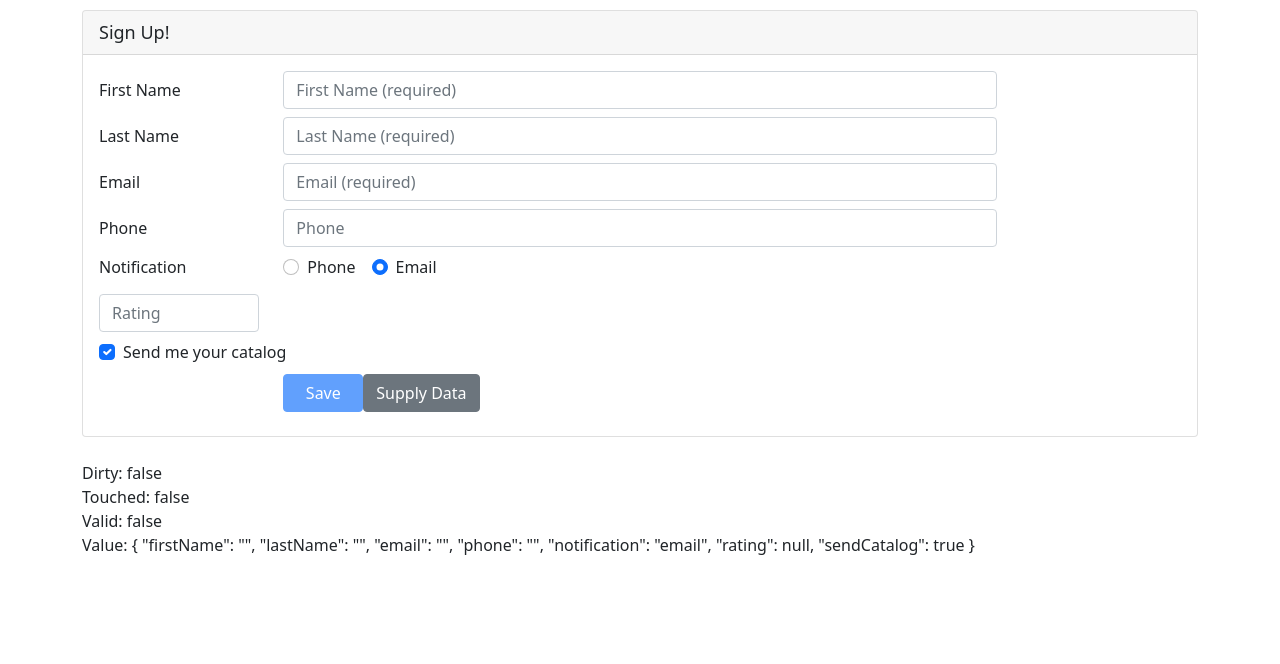
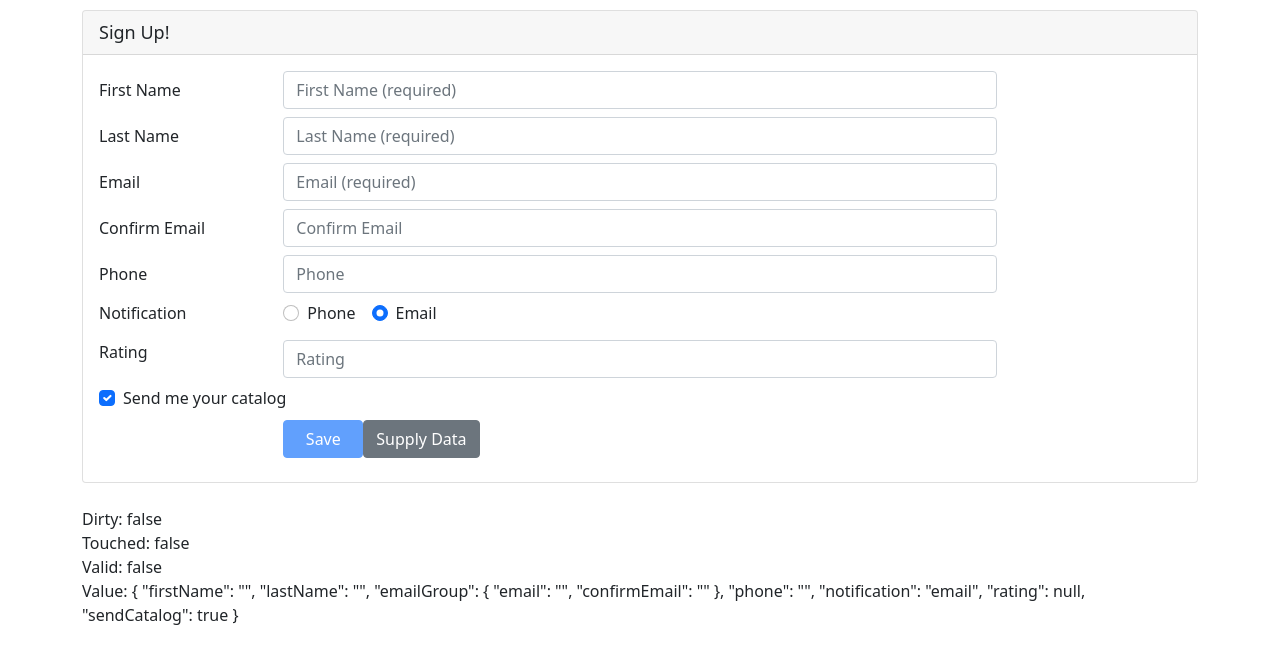
Before and after one commit to AhmedHafez1/Reactive-Forms, an Angular app: page / in a window 1280 px wide. Shown: the top 664 px of the page. Built offline with nearby package versions, Linux system fonts and the light colour scheme.

Commit message:
Validation

```diff
--- a/src/app/customers/customer.component.html
+++ b/src/app/customers/customer.component.html
@@ -61,6 +61,7 @@
         </div>
       </div>
 
+      <div formGroupName="emailGroup">
         <div class="form-group row mb-2">
           <label class="col-md-2 col-form-label" for="emailId">Email</label>
           <div class="col-md-8">
@@ -71,28 +72,66 @@
               formControlName="email"
               [ngClass]="{
                 'is-invalid':
-                (customerForm.get('email')?.touched ||
-                  customerForm.get('email')?.dirty) &&
-                !customerForm.get('email')?.valid
+                  (customerForm.get('emailGroup.email')?.touched ||
+                    customerForm.get('emailGroup.email')?.dirty) &&
+                  (!customerForm.get('emailGroup.email')?.valid ||
+                    !customerForm.get('emailGroup')?.valid)
               }"
             />
             <span class="invalid-feedback">
-            <span *ngIf="customerForm.get('email')?.errors?.required">
+              <span
+                *ngIf="customerForm.get('emailGroup.email')?.errors?.required"
+              >
                 Please enter your email address.
               </span>
-            <span *ngIf="customerForm.get('email')?.errors?.email">
+              <span *ngIf="customerForm.get('emailGroup.email')?.errors?.email">
                 Please enter a valid email address.
               </span>
             </span>
           </div>
         </div>
-
         <div class="form-group row mb-2">
-        <label class="col-md-2 col-form-label" for="emailId">Phone</label>
+          <label class="col-md-2 col-form-label" for="conemailId"
+            >Confirm Email</label
+          >
           <div class="col-md-8">
             <input
               class="form-control"
-            id="emailId"
+              id="conemailId"
+              placeholder="Confirm Email"
+              formControlName="confirmEmail"
+              [ngClass]="{
+                'is-invalid':
+                  (customerForm.get('emailGroup.confirmEmail')?.touched ||
+                    customerForm.get('emailGroup.confirmEmail')?.dirty) &&
+                  (!customerForm.get('emailGroup.confirmEmail')?.valid ||
+                    !customerForm.get('emailGroup')?.valid)
+              }"
+            />
+            <span class="invalid-feedback">
+              <span
+                *ngIf="
+                  customerForm.get('emailGroup.confirmEmail')?.errors?.required
+                "
+              >
+                Please confirm your email address.
+              </span>
+              <span
+                *ngIf="customerForm.get('emailGroup')?.errors?.notMatchEmail"
+              >
+                Email and Confirm Email don't match.
+              </span>
+            </span>
+          </div>
+        </div>
+      </div>
+
+      <div class="form-group row mb-2">
+        <label class="col-md-2 col-form-label" for="phoneId">Phone</label>
+        <div class="col-md-8">
+          <input
+            class="form-control"
+            id="phoneId"
             placeholder="Phone"
             formControlName="phone"
             [ngClass]="{
@@ -143,7 +182,8 @@
         </div>
       </div>
       <div class="form-group row mb-2">
-        <div class="col-md-2">
+        <label class="col-md-2 col-form-label pt-0">Rating</label>
+        <div class="col-md-8">
           <input
             class="form-control"
             type="number"
--- a/src/app/customers/customer.component.ts
+++ b/src/app/customers/customer.component.ts
@@ -22,6 +22,17 @@
     return null;
   };
 };
+
+const emailMatcher = (
+  c: AbstractControl
+): { [key: string]: boolean } | null => {
+  const emailControl = c.get('email');
+  const confirmEmailControl = c.get('confirmEmail');
+  if (emailControl?.pristine || confirmEmailControl?.pristine) return null;
+  if (emailControl?.value !== confirmEmailControl?.value)
+    return { notMatchEmail: true };
+  return null;
+};
 @Component({
   selector: 'app-customer',
   templateUrl: './customer.component.html',
@@ -37,7 +48,14 @@
     this.customerForm = this.fb.group({
       firstName: ['', [Validators.required, Validators.minLength(3)]],
       lastName: ['', [Validators.required, Validators.maxLength(15)]],
-      email: ['', [Validators.required, Validators.email]],
+      emailGroup: this.fb.group(
+        {
+          email: ['', [Validators.required, Validators.email]],
+          confirmEmail: ['', [Validators.required, Validators.email]],
+        },
+        { validator: emailMatcher }
+      ),
+
       phone: '',
       notification: 'email',
       rating: [null, acceptableRating(1, 5)],
```
Lines whose indentation alone changed are shown as unchanged.
